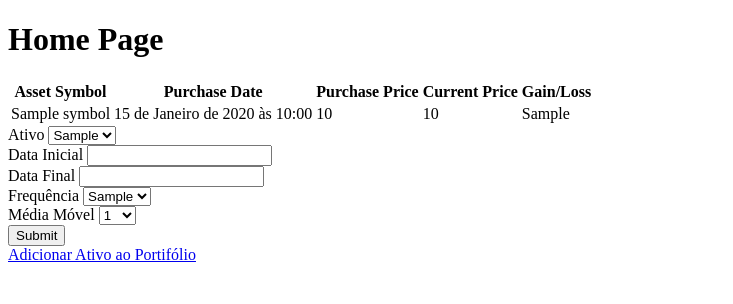
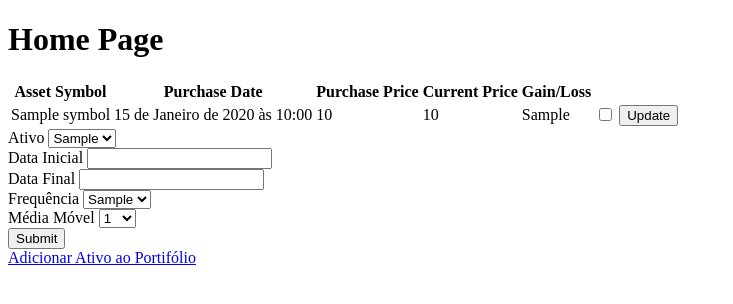
Before and after one commit to VictorBoscaro/inoa_challenge, a Django app: template get_and_update_data/templates/asset_price.html in a window 1280 px wide. Shown: the top 304 px of the page, without its empty margins (0-733 px from the left). Run offline with Django 5.2, Linux system fonts and the light colour scheme; tables that the repository leaves empty hold one stand-in row (values such as "Sample post"); the template is opened without the code that fills it: values that come from a table or form of the project are taken from there, most other values are stand-ins (such as "Sample title", 1, 10 or a date in 2020); parts of the project's set-up code (start-up, migrations or seed data) failed here and were passed over; some libraries are stand-ins or nearby versions.

Commit message:
formatting table on the assets page

```diff
--- a/get_and_update_data/templates/asset_price.html
+++ b/get_and_update_data/templates/asset_price.html
@@ -33,6 +33,12 @@
                         <td>{{ asset.price }}</td>
                         <td>{{ asset.current_price }}</td>
                         <td>{{ asset.gain_loss }}</td>
+                        <td>
+                            <input type="checkbox" name="sold" value="{{ asset.id }}" {% if asset.sold %}checked{% endif %}>
+                        </td>
+                        <td>
+                            <button onclick="updateStock('{{ asset.id }}')">Update</button>
+                        </td>
                     </tr>
                 {% endfor %}
             </tbody>
```
